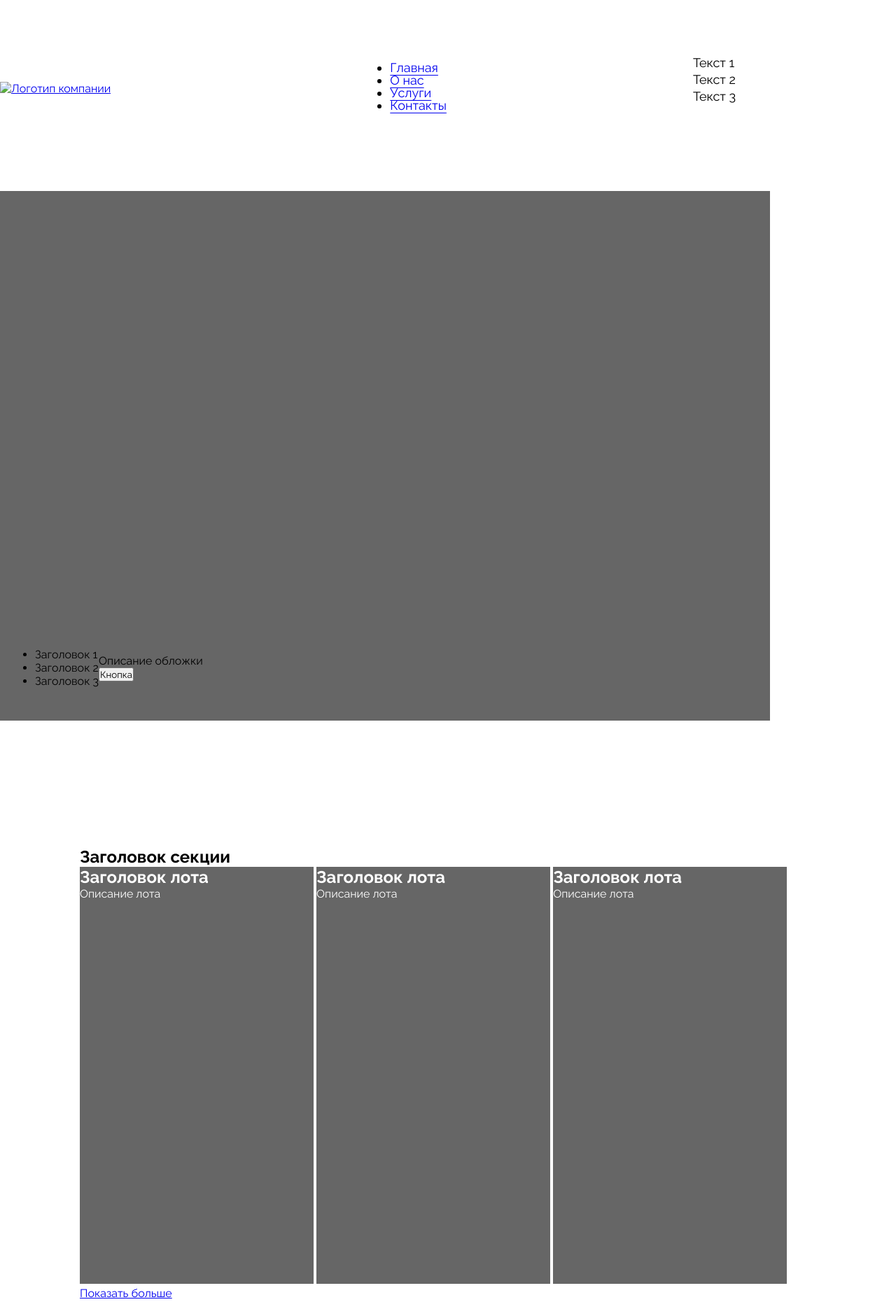
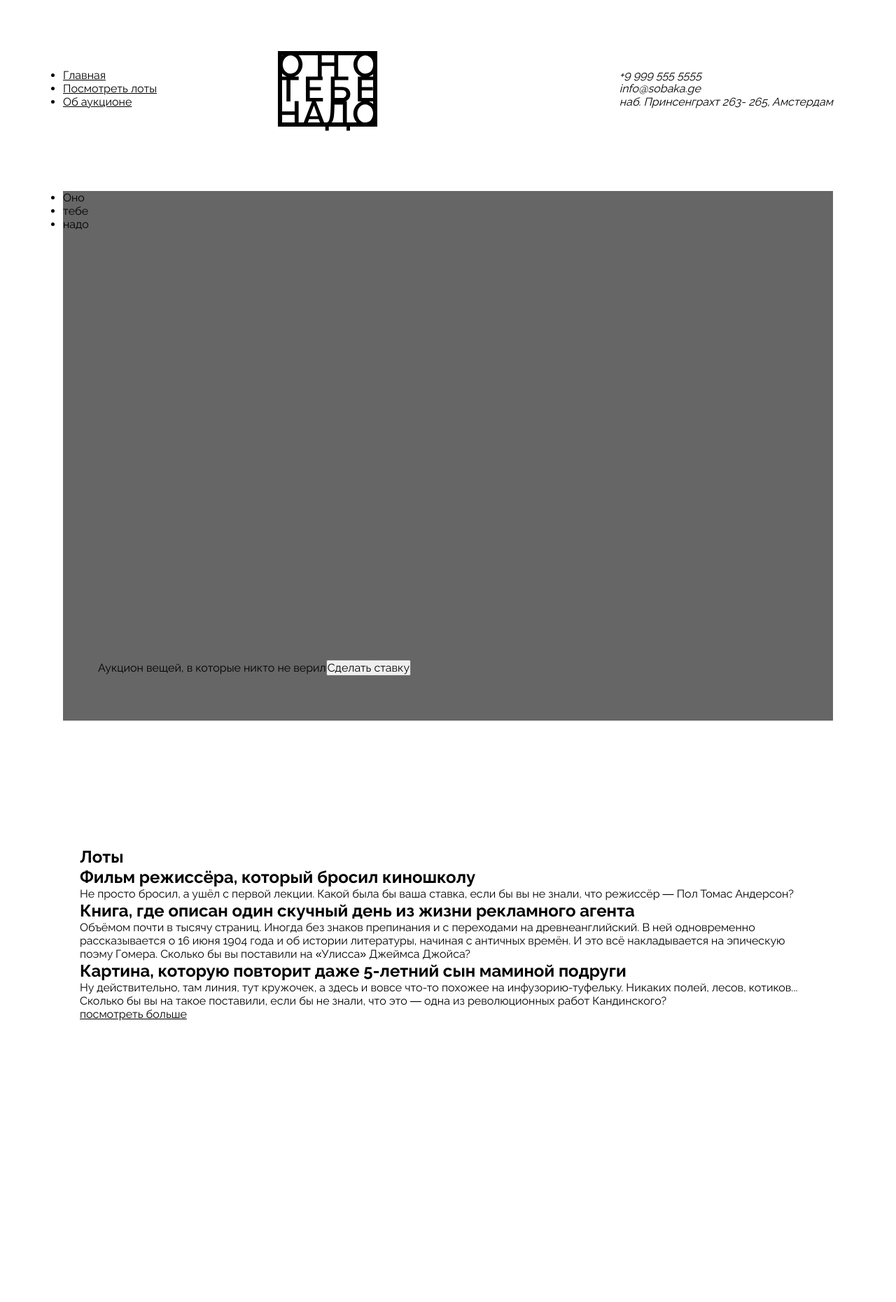
Before and after one commit to Marz96/ono-tebe-nado-ad, a plain HTML site: page index.html in a window 1280 px wide. Shown: the part 20-1881 px from the top of the page at 70% size. Drawn offline with Linux system fonts and the light colour scheme; files that its build step writes are made by us from their sources.

Commit message:
Update index.html

```diff
--- a/index.html
+++ b/index.html
@@ -1,99 +1,111 @@
+
 <!DOCTYPE html>
 <html lang="ru">
     <head>
-    <meta charset="UTF-8">
-    <meta name="viewport" content="width=device-width, initial-scale=1.0">
-
-    <link href="https://fonts.googleapis.com/css2?family=Raleway:wght@400;700&display=swap" rel="stylesheet">
-
-    <link rel="stylesheet" href="style.css">
-    <title>Сайт</title>
+        <meta charset="utf-8">
+        <title>Оно тебе надо</title>
+        <meta name="description" content="">
+        <meta name="viewport" content="width=device-width, initial-scale=1">
+        <link rel="stylesheet" href="fonts/fonts.css">
+        <link rel="stylesheet" href="styles/global.css">
+        <link rel="stylesheet" href="styles/style.css">
     </head>
     <body>
-
         <header class="header">
-        <div class="header__logo-wrapper">
-            <a href="/">
-                <img src="images/logo.png" alt="Логотип компании">
-            </a>
-        </div>
-
-        <nav class="header__menu">
-            <ul>
-                <li><a href="#" class="header__menu-link">Главная</a></li>
-                <li><a href="#" class="header__menu-link">О нас</a></li>
-                <li><a href="#" class="header__menu-link">Услуги</a></li>
-                <li><a href="#" class="header__menu-link">Контакты</a></li>
+            <nav class="header__nav">
+                <ul class="nav__list">
+                    <li><a class="btn-active nav__item" href="">Главная</a></li>
+                    <li><a href="" class="nav__item">Посмотреть лоты</a></li>
+                    <li><a href="" class="nav__item">Об аукционе</a></li>
                 </ul>
             </nav>
-
-        <div class="header__contents">
-            <div class="header__contents-line">Текст 1</div>
-            <div class="header__contents-line">Текст 2</div>
-            <div class="header__contents-line">Текст 3</div>
-        </div>
+            <a class="header__logo" href="">
+                <img src="images/logo-black.svg"  class="header__img" alt="">
+            </a>
+            <address class="header__contacts">
+                <p class="contacts__item1">+9 999 555 5555</p>
+                <p class="contacts__item2">info@sobaka.ge</p>
+                <p class="contacts__item3">наб. Принсенграхт 263- 265, Амстердам</p>
+            </address>
         </header>
 
         <main class="main">
-        <section class="cover">
-            <div class="cover__overlay"></div>
-
+            <section class="cover-section">
+                <div class="cover">
+                    <div class="cover__overlay">
+                        <ul class="cover__title-list">
+                            <li class="cover__title-item">Оно</li>
+                            <li class="cover__title-item">тебе</li>
+                            <li class="cover__title-item">надо</li>
+                        </ul>
                         <div class="cover__description">
-                <ul>
-                    <li class="cover__title">Заголовок 1</li>
-                    <li class="cover__title">Заголовок 2</li>
-                    <li class="cover__title">Заголовок 3</li>
-                </ul>
-
-                <div class="cover__description-text">
-                    <p>Описание обложки</p>
-                    <button class="cover__button">Кнопка</button>
+                            <p class="cover__description-text">Аукцион вещей, в которые никто не верил</p>
+                            <button class="cover__bet-button">Сделать ставку</button>
+                        </div>
                     </div>
                 </div>
             </section>
 
-        <section class="lots">
-            <h2 class="lots__title">Заголовок секции</h2>
-
-            <div class="lots__card lots__card_type-first">
-                <div class="lots__card-overlay">
-                    <h1 class="lots__card-title">Заголовок лота</h1>
-                    <p class="lots__card-description">Описание лота</p>
+    <section class="lots__section">
+        <div class="lots">
+            <h2 class="lots__title">Лоты</h2>
+            <div class="card card_type_film">
+                <div class="card__overlay">
+                    <h1 class="card__title">Фильм режиссёра, который бросил киношколу</h1>
+                    <p class="card__description description__item1">Не просто бросил, а ушёл с первой лекции. Какой была бы ваша ставка, если бы вы не знали, что режиссёр — Пол Томас Андерсон?</p>
                 </div>
             </div>
-
-            <div class="lots__card lots__card_type-second">
-                <div class="lots__card-overlay">
-                    <h1 class="lots__card-title">Заголовок лота</h1>
-                    <p class="lots__card-description">Описание лота</p>
+            <div class="card card_type_book">
+                <div class="card__overlay">
+                    <h1 class="card__title">Книга, где описан один скучный день из жизни рекламного агента</h1>
+                    <p class="card__description description__item2">Объёмом почти в тысячу страниц. Иногда без знаков препинания и с переходами на древнеанглийский. В ней одновременно рассказывается о 16 июня 1904 года и об истории литературы, начиная с античных времён. И это всё накладывается на эпическую поэму Гомера. Сколько бы вы поставили на «Улисса» Джеймса Джойса?</p>
                 </div>
             </div>
-
-            <div class="lots__card lots__card_type-third">
-                <div class="lots__card-overlay">
-                    <h1 class="lots__card-title">Заголовок лота</h1>
-                    <p class="lots__card-description">Описание лота</p>
+            <div class="card card_type_picture">
+                <div class="card__overlay">
+                    <h1 class="card__title">Картина, которую повторит даже 5-летний сын маминой подруги</h1>
+                    <p class="card__description description__item3">Ну действительно, там линия, тут кружочек, а здесь и вовсе что-то похожее на инфузорию-туфельку. Никаких полей, лесов, котиков... Сколько бы вы на такое поставили, если бы не знали, что это — одна из революционных работ Кандинского?</p>
                 </div>
             </div>
-
-            <a href="#" class="lots__more">Показать больше</a>
+            <a href="" class="lots__more-link">посмотреть больше</a>
+        </div>
     </section>
 
-        <section class="about">
+    <section class="about__section">
+        <div class="about">
             <div class="about__logo-column">
-                <img src="images/logo.png" alt="Логотип">
+                <img class="about__logo" src="./images/logo-white.svg" alt="logo-column">
             </div>
-
-            <div class="about__column">
-                <h2 class="about__title">О нас</h2>
-                <div class="about__description-block">
-                    <p>Описание компании</p>
-                    <p>Дополнительная информация</p>
+            <div class="about__content">
+                <h2 class="about__title">Об аукционе</h2>
+                <div class="about__description">
+                    <p class="about__text text1">Здесь вы не встретите очередное пафосное собрание невероятно дорогого антиквариата. Наши лоты вообще не должны были попасть ни на один аукцион. Потому что кому нужен дневник девочки-подростка или картина, которую может нарисовать даже ребёнок? Кому нужны все эти странные вещи, созданные любителями?</p>
+                    <p class="about__text text2">Слишком сложные или, наоборот, слишком простые. Опережающие своё время. В пух и прах растерзанные критиками. Непринятые и непонятые. Когда-то они казались просто неудачными. Но, несмотря на критику, кажущуюся простоту или сложность, сейчас без этих лотов невозможно представить современную культуру. Когда в эти вещи не верил никто, продолжали верить их создатели. И сейчас эти лоты стали культовыми.</p>
+                </div>
             </div>
         </div>
     </section>
 </main>
 
         <footer class="footer">
-        <div class="footer__contacts">
-            <div class="footer__contacts-line">Адрес
+
+            <div class="footer__cont">
+                <a class="cont__item1" href="tel:+999555555555">+9 999 555 5555</a>
+                <a class="cont__item2" href="mailto:info@sobaka.ge">info@sobaka.ge</a>
+                <a class="cont__item3" href="">наб. Принсенграхт 263-265, Амстердам</a>
+            </div>
+            <div class="footer__menu">
+                <ul class="footer__menu__list">
+                    <li><a class="menu__item1" href="">главная</a></li>
+                    <li><a class="menu__item2" href="">посмотреть лоты</a></li>
+                    <li><a class="menu__item3" href="">об аукционе</a></li>
+                </ul>
+            </div>
+            <div class="footer__socialnet">
+              <img class="social-youtube" src="images/yt.svg" alt="vk">
+              <img class="social-vk" src="images/vk.svg" alt="youtube">
+              <img class="social-pinterest" src="images/pinterest.svg" alt="pinterest">
+            </div>
+        </footer>
+    </body>
+</html>
```
Lines whose indentation alone changed are shown as unchanged.
